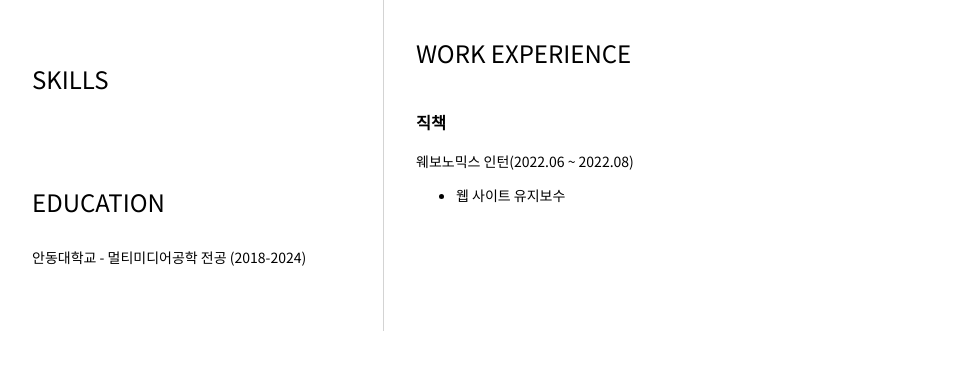
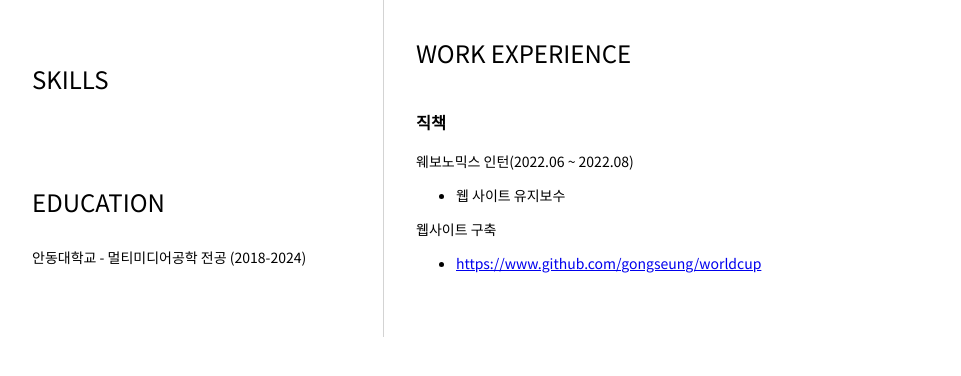
Before and after one commit to gongseung/gong_dev, a plain HTML site: page index.html in a window 1280 px wide. Shown: the part 344-720 px from the top of the page, without its empty margins (160-1121 px from the left). Drawn offline with Linux system fonts and the light colour scheme.

Commit message:
자기소개서

```diff
--- a/index.html
+++ b/index.html
@@ -56,6 +56,10 @@
             <ul>
               <li>웹 사이트 유지보수</li>
             </ul>
+            <p>웹사이트 구축</p>
+            <ul>
+              <li><a href="https://www.github.com/gongseung/worldcup">https://www.github.com/gongseung/worldcup</a></li>
+            </ul>
           </section>
     </article>
   </main>
```
